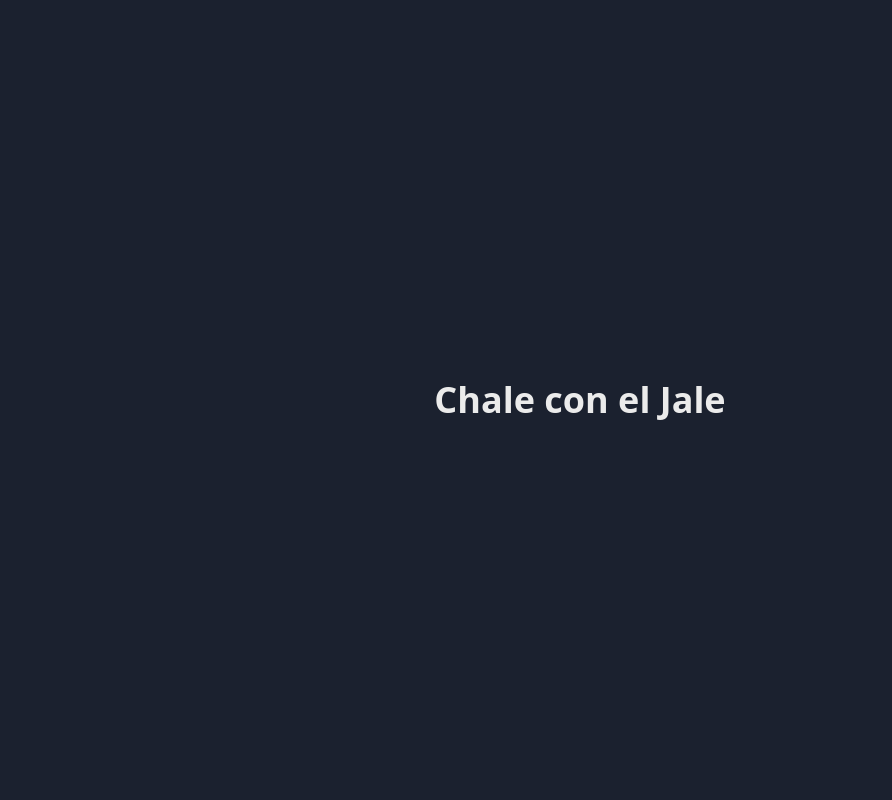
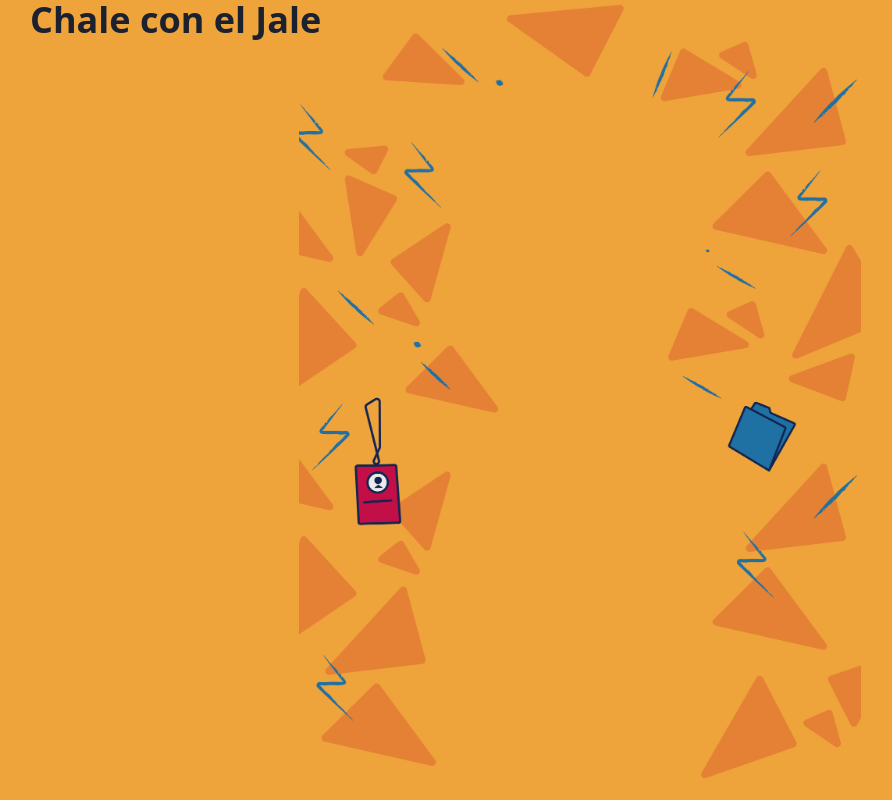
Before and after one commit to cesmc/chale-con-el-jale, a Next.js app: page / in a window 1280 px wide. Shown: the whole page, without its empty margins (60-952 px from the left). Built offline with nearby package versions, Linux system fonts and the light colour scheme.

Commit message:
feat: add hero container

```diff
--- /dev/null
+++ b/app/components/layout/HeroContainer.tsx
@@ -0,0 +1,26 @@
+import { ReactNode } from "react"
+
+interface Props {
+  children: ReactNode
+}
+
+export default function HeroContainer({ children }: Props) {
+  return (
+    <section className="w-full bg-primary">
+      <div
+        className="
+          mx-auto
+          max-w-[1100px]
+          min-h-screen
+          bg-[url('/images/hero-bg.png')]
+          bg-no-repeat
+          bg-top
+          bg-contain
+        "
+      >
+        {children}
+      </div>
+    </section>
+
+  )
+}
--- a/app/page.tsx
+++ b/app/page.tsx
@@ -1,11 +1,14 @@
 import Image from "next/image";
+import HeroContainer from "./components/layout/HeroContainer";
 
 export default function Home() {
   return (
-    <main className="min-h-screen bg-primary text-white flex items-center justify-center">
-      <h1 className="text-4xl font-bold text-accent">
-        Chale con el Jale
-      </h1>
+    <main className="bg-white text-secondary flex items-center justify-center w-full">
+      <HeroContainer>
+        <h1 className="text-4xl font-bold text-accent">
+          Chale con el Jale
+        </h1>
+      </HeroContainer>
     </main>
   );
 }
--- a/tailwind.config.js
+++ b/tailwind.config.js
@@ -7,7 +7,8 @@ module.exports = {
   theme: {
     extend: {
       colors: {
-        primary: "#1B212F",
+        primary: "#EEA33B",
+        secondary: "#1B212F",
         white: "#EBEBEB",
       },
     },
```
Also changed, not shown: public/images/hero-bg.png (added).
